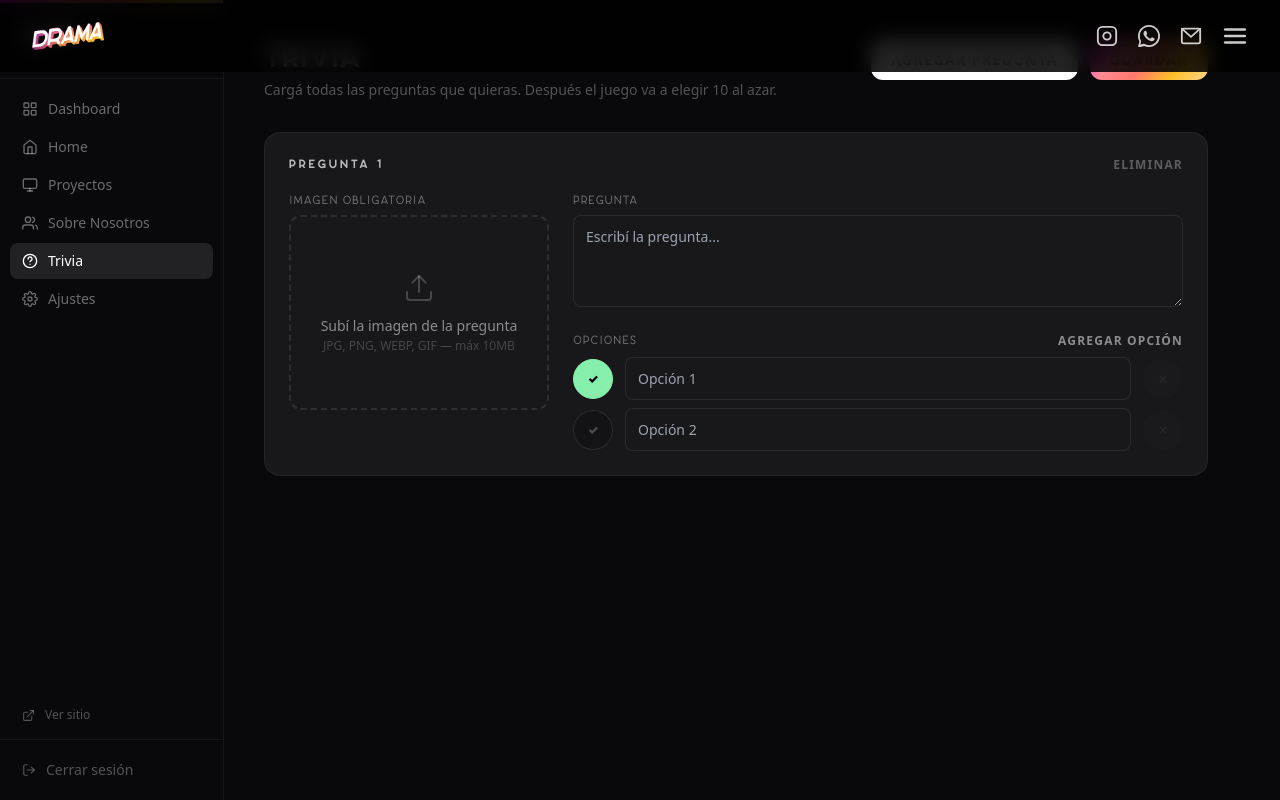
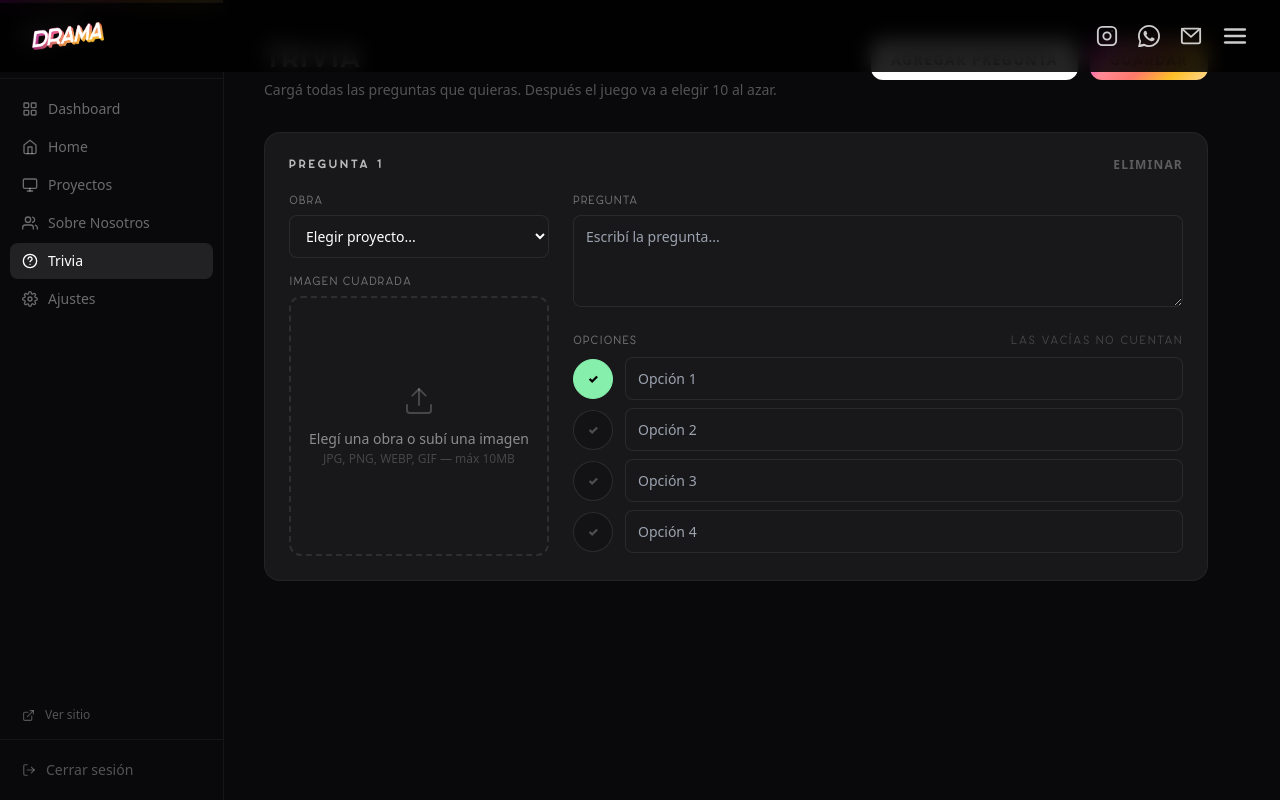
Before and after one commit to guidowain/drama-web, a Next.js app: page /admin/trivia in a window 1280 px wide. Both pictures are taken after a click on the button "CREAR LA PRIMERA". Built offline with nearby package versions, Linux system fonts and the light colour scheme.

Commit message:
auto deploy 2026-05-01 22:30:23

```diff
--- a/app/admin/trivia/page.tsx
+++ b/app/admin/trivia/page.tsx
@@ -3,6 +3,12 @@
 import { useEffect, useMemo, useState } from 'react'
 import ImageUploader from '@/components/admin/ImageUploader'
 import type { TriviaOption, TriviaQuestion } from '@/lib/types'
+
+type ProjectOption = {
+  id: string
+  name: string
+  coverImage: string
+}
 
 function createId(prefix: string) {
   return `${prefix}-${Date.now()}-${Math.random().toString(36).slice(2, 8)}`
@@ -19,16 +25,34 @@ function createOption(isCorrect = false): TriviaOption {
 function createQuestion(): TriviaQuestion {
   return {
     id: createId('trivia'),
+    projectId: '',
     image: '',
     question: '',
-    options: [createOption(true), createOption(false)],
+    options: [createOption(true), createOption(false), createOption(false), createOption(false)],
+  }
+}
+
+function ensureFourOptions(options: TriviaOption[]) {
+  const normalized = [...options]
+
+  while (normalized.length < 4) {
+    normalized.push(createOption(false))
+  }
+
+  return normalized.slice(0, 4)
+}
+
+function normalizeForAdmin(question: TriviaQuestion): TriviaQuestion {
+  return {
+    ...question,
+    projectId: question.projectId || '',
+    options: ensureFourOptions(question.options || []),
   }
 }
 
 function normalizeBeforeSave(questions: TriviaQuestion[]) {
   return questions.map((question) => {
     const options = question.options
-      .filter((option) => option.text.trim())
       .map((option) => ({
         ...option,
         text: option.text.trim(),
@@ -36,6 +60,7 @@ function normalizeBeforeSave(questions: TriviaQuestion[]) {
 
     return {
       ...question,
+      projectId: question.projectId || '',
       image: question.image.trim(),
       question: question.question.trim(),
       options,
@@ -48,11 +73,12 @@ function validateQuestions(questions: TriviaQuestion[]) {
     const number = index + 1
     const question = questions[index]
     const filledOptions = question.options.filter((option) => option.text.trim())
+    const correctOption = question.options.find((option) => option.isCorrect)
 
     if (!question.image.trim()) return `La pregunta ${number} necesita una imagen.`
     if (!question.question.trim()) return `La pregunta ${number} necesita el texto de la pregunta.`
     if (filledOptions.length < 2) return `La pregunta ${number} necesita al menos dos opciones.`
-    if (!filledOptions.some((option) => option.isCorrect)) return `La pregunta ${number} necesita una respuesta correcta.`
+    if (!correctOption?.text.trim()) return `La pregunta ${number} necesita una respuesta correcta con texto.`
   }
 
   return ''
@@ -60,6 +86,7 @@ function validateQuestions(questions: TriviaQuestion[]) {
 
 export default function AdminTriviaPage() {
   const [questions, setQuestions] = useState<TriviaQuestion[]>([])
+  const [projects, setProjects] = useState<ProjectOption[]>([])
   const [loading, setLoading] = useState(true)
   const [saving, setSaving] = useState(false)
   const [saved, setSaved] = useState(false)
@@ -69,13 +96,29 @@ export default function AdminTriviaPage() {
   const canSave = useMemo(() => !saving && !loading, [loading, saving])
 
   useEffect(() => {
-    fetch('/api/admin/trivia')
-      .then((response) => {
+    Promise.all([
+      fetch('/api/admin/trivia').then((response) => {
         if (!response.ok) throw new Error('No se pudo cargar la trivia')
         return response.json()
-      })
-      .then((data) => {
-        setQuestions(Array.isArray(data) ? data : [])
+      }),
+      fetch('/api/admin/proyectos').then((response) => {
+        if (!response.ok) throw new Error('No se pudieron cargar los proyectos')
+        return response.json()
+      }),
+    ])
+      .then(([triviaData, projectsData]) => {
+        setQuestions(Array.isArray(triviaData) ? triviaData.map(normalizeForAdmin) : [])
+        setProjects(
+          Array.isArray(projectsData)
+            ? projectsData
+                .filter((project) => project?.id && project?.name && project?.coverImage)
+                .map((project) => ({
+                  id: project.id,
+                  name: project.name,
+                  coverImage: project.coverImage,
+                }))
+            : []
+        )
       })
       .catch((err: unknown) => {
         setError(err instanceof Error ? err.message : 'No se pudo cargar la trivia')
@@ -122,42 +165,21 @@ export default function AdminTriviaPage() {
     )
   }
 
-  function addOption(questionId: string) {
-    setQuestions((current) =>
-      current.map((question) => {
-        if (question.id !== questionId || question.options.length >= 4) return question
-
-        return {
-          ...question,
-          options: [...question.options, createOption(false)],
-        }
-      })
-    )
-  }
-
-  function removeOption(questionId: string, optionId: string) {
-    setQuestions((current) =>
-      current.map((question) => {
-        if (question.id !== questionId || question.options.length <= 2) return question
-
-        const removedOption = question.options.find((option) => option.id === optionId)
-        const options = question.options.filter((option) => option.id !== optionId)
-
-        if (removedOption?.isCorrect && options.length > 0) {
-          options[0] = { ...options[0], isCorrect: true }
-        }
-
-        return { ...question, options }
-      })
-    )
-  }
-
   function addQuestion() {
     setQuestions((current) => [...current, createQuestion()])
   }
 
   function removeQuestion(questionId: string) {
     setQuestions((current) => current.filter((question) => question.id !== questionId))
+  }
+
+  function selectProject(questionId: string, projectId: string) {
+    const selectedProject = projects.find((project) => project.id === projectId)
+
+    updateQuestion(questionId, {
+      projectId,
+      image: selectedProject?.coverImage || '',
+    })
   }
 
   async function handleSave() {
@@ -184,7 +206,7 @@ export default function AdminTriviaPage() {
       }
 
       const savedQuestions = await response.json()
-      setQuestions(Array.isArray(savedQuestions) ? savedQuestions : [])
+      setQuestions(Array.isArray(savedQuestions) ? savedQuestions.map(normalizeForAdmin) : [])
       setSaved(true)
       setTimeout(() => setSaved(false), 2500)
     } catch (err: unknown) {
@@ -264,15 +286,30 @@ export default function AdminTriviaPage() {
 
               <div className="grid gap-6 lg:grid-cols-[260px_1fr]">
                 <div>
+                  <Field label="Obra">
+                    <select
+                      value={question.projectId || ''}
+                      onChange={(event) => selectProject(question.id, event.target.value)}
+                      className="admin-input mb-4"
+                    >
+                      <option value="">Elegir proyecto...</option>
+                      {projects.map((project) => (
+                        <option key={project.id} value={project.id}>
+                          {project.name}
+                        </option>
+                      ))}
+                    </select>
+                  </Field>
+
                   <label className="text-white/40 text-xs uppercase tracking-wider block mb-1.5">
-                    Imagen obligatoria
+                    Imagen cuadrada
                   </label>
                   <ImageUploader
                     value={question.image}
                     onChange={(image) => updateQuestion(question.id, { image })}
-                    aspect="4/3"
+                    aspect="1/1"
                     fit="contain"
-                    placeholder="Subí la imagen de la pregunta"
+                    placeholder="Elegí una obra o subí una imagen"
                   />
                 </div>
 
@@ -291,18 +328,13 @@ export default function AdminTriviaPage() {
                       <label className="text-white/40 text-xs uppercase tracking-wider">
                         Opciones
                       </label>
-                      <button
-                        type="button"
-                        onClick={() => addOption(question.id)}
-                        disabled={question.options.length >= 4}
-                        className="text-white/50 hover:text-white disabled:text-white/15 text-xs font-black uppercase tracking-widest transition-colors"
-                      >
-                        Agregar opción
-                      </button>
+                      <span className="text-white/20 text-xs uppercase tracking-widest">
+                        Las vacías no cuentan
+                      </span>
                     </div>
 
                     <div className="space-y-2">
-                      {question.options.map((option, optionIndex) => (
+                      {ensureFourOptions(question.options).map((option, optionIndex) => (
                         <div key={option.id} className="flex items-center gap-3">
                           <button
                             type="button"
@@ -324,15 +356,6 @@ export default function AdminTriviaPage() {
                             className="admin-input"
                             placeholder={`Opción ${optionIndex + 1}`}
                           />
-                          <button
-                            type="button"
-                            onClick={() => removeOption(question.id, option.id)}
-                            disabled={question.options.length <= 2}
-                            className="h-10 w-10 shrink-0 rounded-full bg-white/5 text-white/35 hover:bg-red-500/20 hover:text-red-200 disabled:opacity-20 disabled:hover:bg-white/5 disabled:hover:text-white/35 transition-colors"
-                            aria-label={`Eliminar opción ${optionIndex + 1}`}
-                          >
-                            ×
-                          </button>
                         </div>
                       ))}
                     </div>
--- a/app/api/admin/trivia/route.ts
+++ b/app/api/admin/trivia/route.ts
@@ -10,6 +10,7 @@ function normalizeQuestion(item: Partial<TriviaQuestion>): TriviaQuestion {
 
   return {
     id: item.id || generateId(),
+    projectId: item.projectId || '',
     image: item.image || '',
     question: item.question || '',
     options: options.slice(0, 4).map((option) => ({
--- a/lib/api.ts
+++ b/lib/api.ts
@@ -217,6 +217,7 @@ function normalizeTriviaQuestions(raw: unknown): TriviaQuestion[] {
 
     return {
       id: question.id || `trivia-${index}`,
+      projectId: question.projectId || '',
       image: question.image || '',
       question: question.question || '',
       options: options.map((option, optionIndex) => ({
--- a/lib/types.ts
+++ b/lib/types.ts
@@ -40,6 +40,7 @@ export interface TriviaOption {
 
 export interface TriviaQuestion {
   id: string
+  projectId?: string
   image: string
   question: string
   options: TriviaOption[]
```
